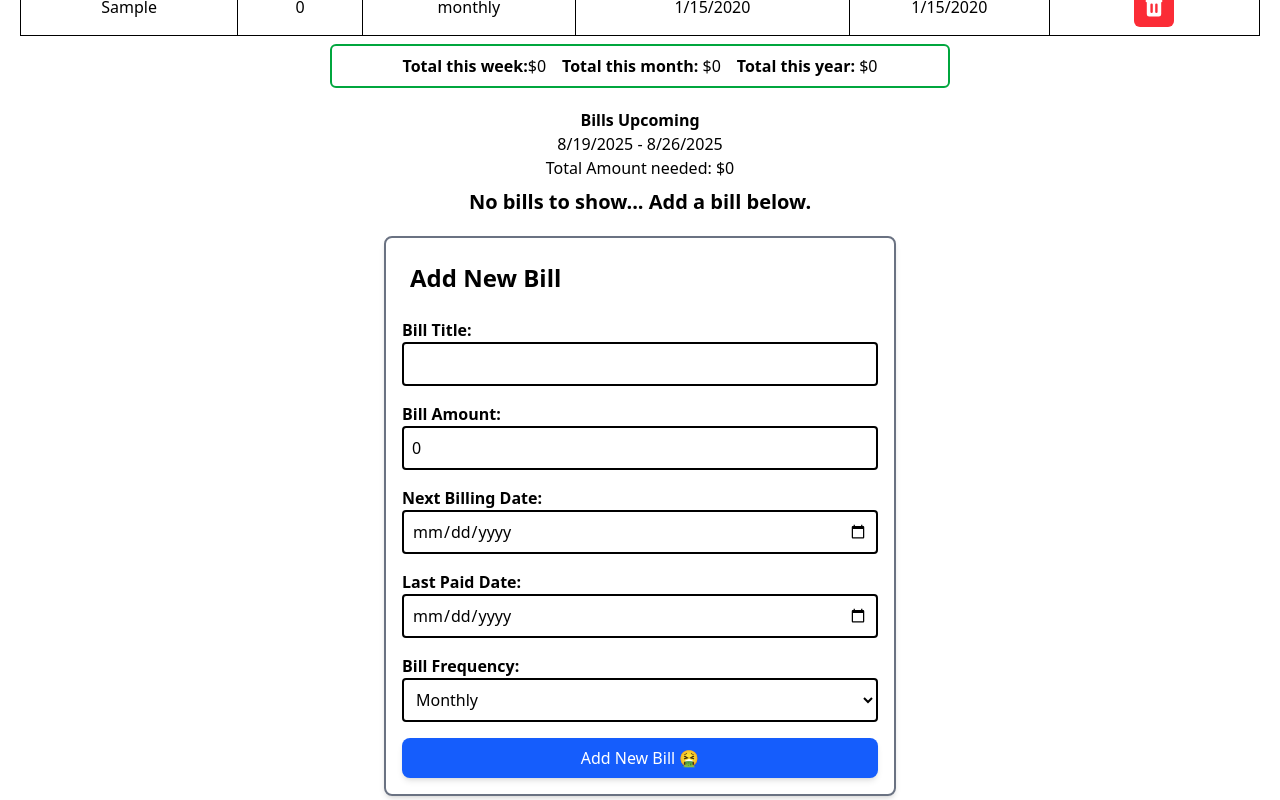
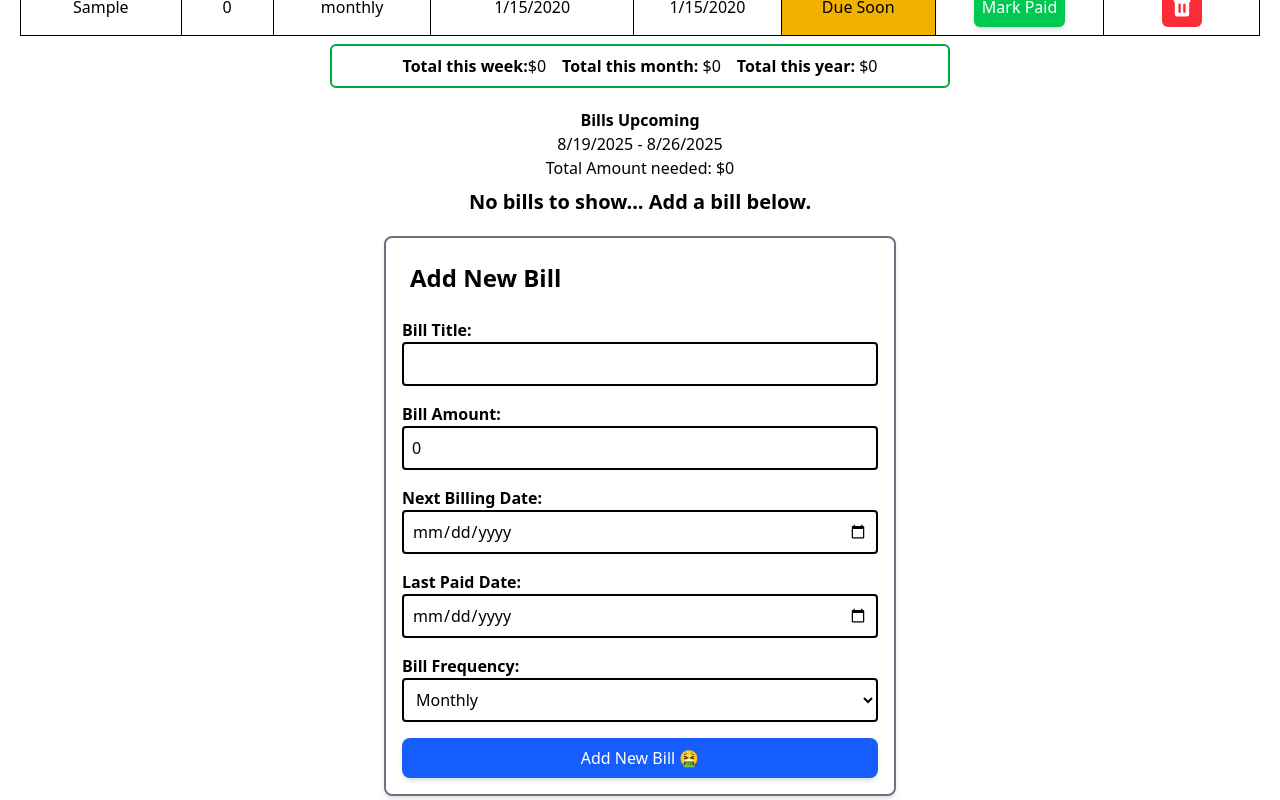
Before and after one commit to NMasters52/budget-app, a React (Vite) app: page / in a window 1280 px wide. Both pictures are taken after typing "Sample", "2020-01-15", "2020-01-15" into the empty fields and a click on the button "Add New Bill 🤮". Shown: the part 123-923 px from the top of the page. Built offline with nearby package versions, Linux system fonts and the light colour scheme.

Commit message:
add markAsPaid button to BillsTable

```diff
--- a/src/App.jsx
+++ b/src/App.jsx
@@ -31,7 +31,7 @@ const App = () => {
   return (
     <main className="p-5 w-max-xl">
       <h1 className="text-2xl font-black mb-2">💰 Budget App</h1>
-      <BillsTable bills={bills} setBills={setBills} />
+      <BillsTable bills={bills} setBills={setBills} today={today} />
       <BillsTotal bills={bills} today={today} weekFromToday={weekFromToday} />
       <BillsList bills={bills} today={today} weekFromToday={weekFromToday} />
       <AddBills bills={bills} setBills={setBills} today={today} />
--- a/src/components/BillsTable.jsx
+++ b/src/components/BillsTable.jsx
@@ -1,9 +1,41 @@
-import React from 'react'
 import DeleteBills from '../services/DeleteBills'
-import { formatLocaleDate } from '../utils/dateUtils'
+import { formatLocaleDate, isBillPaidThisPeriod, markBillAsPaid } from '../utils/dateUtils'
 
 
-const BillsTable = ({ bills, setBills }) => {
+const BillsTable = ({ bills, setBills, today }) => {
+
+  const handleMarkPaid = (billId) => {
+    const updatedBills = markBillAsPaid(bills, billId);
+    setBills(updatedBills);
+    console.log(bills)
+  }
+
+  const getBillStatus = (bill) => {
+    const nextDue = new Date(bill.nextDue);
+    const todaysDate = new Date(today);
+
+    const monthStart = new Date(todaysDate.getFullYear(), todaysDate.getMonth(), 1);
+    const monthEnd = new Date(todaysDate.getFullYear(), todaysDate.getMonth() + 1, 0);
+
+    if (isBillPaidThisPeriod(bill, monthStart, monthEnd)) {
+      return {text: 'Paid', color: 'bg-green-500'};
+    }
+
+    const sevenDaysFromNow = new Date(todaysDate);
+    sevenDaysFromNow.setDate(todaysDate.getDate() + 7);
+
+    if (nextDue <= sevenDaysFromNow) {
+        return {text: 'Due Soon', color: 'bg-yellow-500'};
+    }
+
+    if (nextDue < todaysDate) {
+      return {text: 'Over Due', color: 'bg-red-500'};
+    }
+
+    return {text: 'Pending', color: 'bg-blue-500'};
+  }
+
+  console.log(bills.length)
 
   return (
     <table className="table-auto w-full border-collapse border border-black">
@@ -14,21 +46,36 @@ const BillsTable = ({ bills, setBills }) => {
           <th className="text-center px-4 py-2 bg-gray-200 border border-black">Frequency</th>
           <th className="text-center px-4 py-2 bg-gray-200 border border-black">Next Due Date</th>
           <th className="text-center px-4 py-2 bg-gray-200 border border-black">Last Paid</th>
+          <th className="text-center px-4 py-2 bg-gray-200 border border-black">Bill Status</th>
+          <th className="text-center px-4 py-2 bg-gray-200 border border-black">Mark Paid</th>
           <th className="text-center px-4 py-2 bg-gray-200 border border-black">Delete Bill</th>
         </tr>
       </thead>
         <tbody>
           {bills.length > 0 ? (
-            bills.map((bill) => (
-              <tr key={bill.id}>
+            bills.map((bill) => {
+              const status = getBillStatus(bill);
+
+              return (
+                <tr key={bill.id}>
                 <td className="text-center px-4 py-2 border border-black">{bill.title}</td>
                 <td className="text-center px-4 py-2 border border-black">{bill.amount}</td>
                 <td className="text-center px-4 py-2 border border-black">{bill.frequency}</td>
                 <td className="text-center px-4 py-2 border border-black">{formatLocaleDate(bill.nextDue)}</td>
                 <td className="text-center px-4 py-2 border border-black">{formatLocaleDate(bill.lastPaid)}</td>
+                <td className={`text-center px-4 py-2 border border-black ${status.color}`}>{status.text}</td>
+                <td className="text-center px-4 py-2 border border-black">
+                  <button
+                    className="cursor-pointer bg-green-500 text-white p-2 hover:bg-green-600 shadow-md rounded-md"
+                    onClick={() => handleMarkPaid(bill.id)}
+                  >
+                    Mark Paid
+                  </button>
+                </td>
                 <td className="text-center px-4 py-2 border border-black"> <DeleteBills billID={bill.id} bills={bills} setBills={setBills} /> </td>
               </tr>
-            ))
+              )
+            })
           ) :
           <tr>
             <td className="p-2">No bills to show. Add a new bill to begin.</td>
--- a/src/utils/dateUtils.js
+++ b/src/utils/dateUtils.js
@@ -1,12 +1,12 @@
 export function addDays(date, days) {
     const newDate = new Date(date);
-    newDate.setDate(date.getDate() + days);
+    newDate.setDate(newDate.getDate() + days);
     return newDate;
 }
 
 export function addMonths(date, months) {
     const newDate = new Date(date);
-    newDate.setMonth(date.getMonth() + months);
+    newDate.setMonth(newDate.getMonth() + months)
     return newDate;
 }
 
@@ -59,33 +59,33 @@ export const calculateYearlyTotal = (bills) => {
 }
 
 //helps check if bill is paid and if so move to bill.paymentHistory
-export const markBillAdPaid = (bills, billId, paidDate = new Date()) => {
+export const markBillAsPaid = (bills, billId, paidDate = new Date()) => {
     const paidDateString = toISODate(paidDate);
 
-    bills.map((bill) => {
+    return bills.map((bill) => {
         if (bill.id === billId) {
             let newDueDate;
             switch (bill.frequency) {
             case 'weekly':
-                newDueDate = addDays(bill.dueDate, 7);
+                newDueDate = addDays(bill.nextDue, 7);
                 break;
             case 'biweekly':
-             newDueDate = addDays(bill.dueDate, 14);
+             newDueDate = addDays(bill.nextDue, 14);
                 break;
             case 'monthly':
-             newDueDate = addMonths(bill.dueDate, 1);
+             newDueDate = addMonths(bill.nextDue, 1);
                 break;
             case 'quartly':
-             newDueDate = addMonths(bill.dueDate, 3);
+             newDueDate = addMonths(bill.nextDue, 3);
                 break;
             case 'biannually':
-             newDueDate = addMonths(bill.dueDate, 6);
+             newDueDate = addMonths(bill.nextDue, 6);
                 break;
             case 'yearly':
-             newDueDate = addMonths(bill.dueDate, 12);
+             newDueDate = addMonths(bill.nextDue, 12);
                 break;
             default:
-                console.warn(`uknown bill frequency ${bill.frequency} in bill: ${bill.name}`);
+                console.warn(`uknown bill frequency ${bill.frequency} in bill: ${bill.title}`);
                 return bill;
             }
 
```
